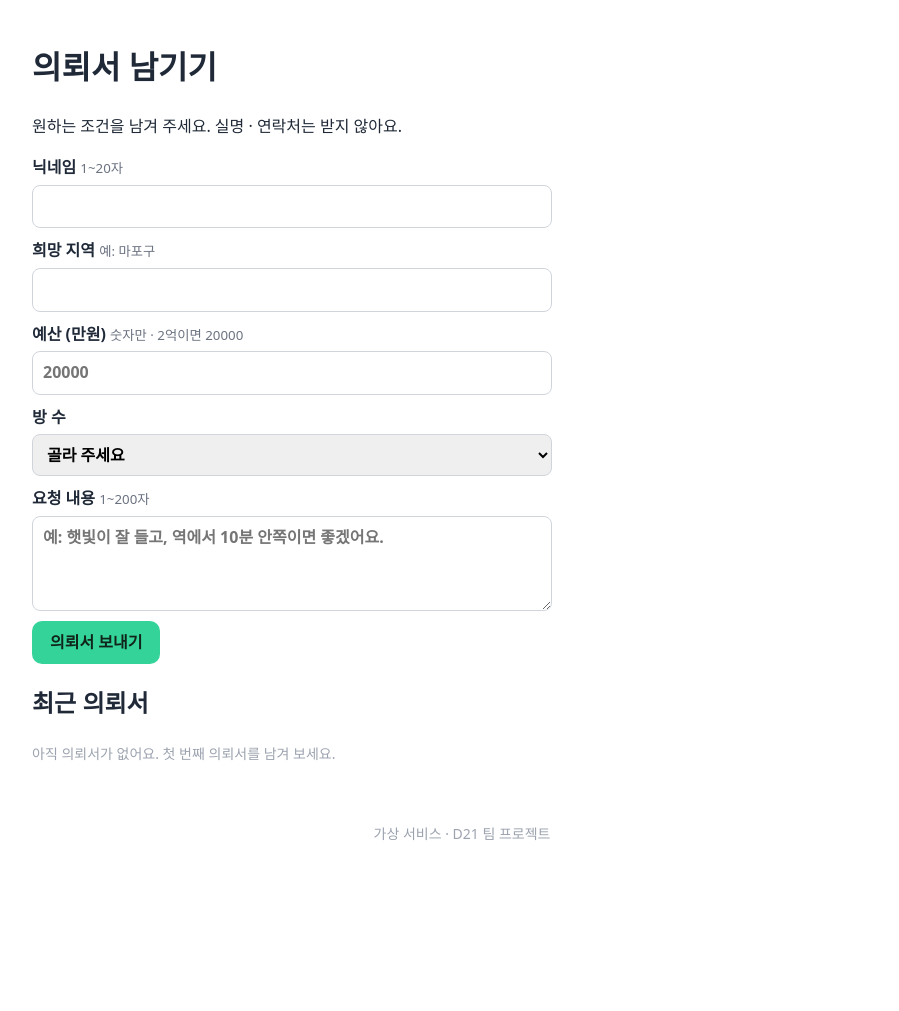
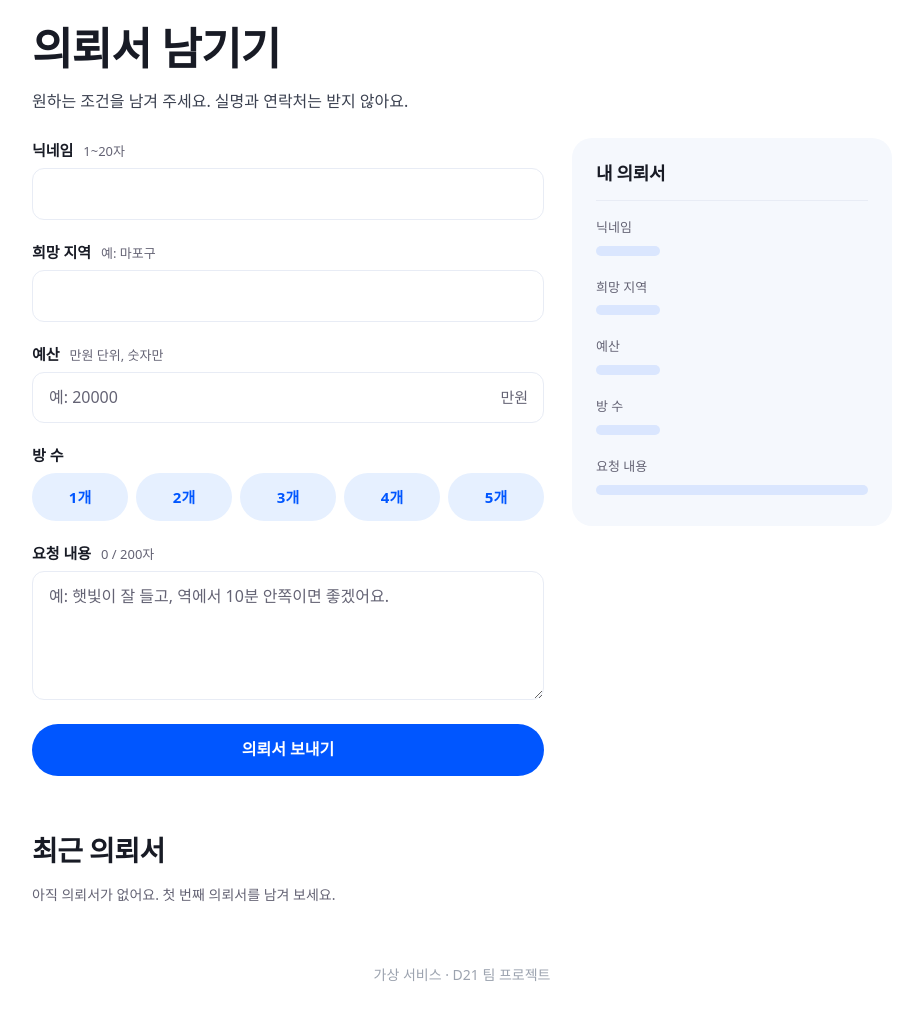
Before and after one commit to muzuksazo/jib-gyeol, a Flask app: page /request in a window 1280 px wide. Shown: the part 51-1062 px from the top of the page, without its empty margins (178-1077 px from the left). Before the commit the page ends 891 px from the top, so only its background shows below. Run offline with Flask 3, Linux system fonts and the light colour scheme; data that the repository does not hold is empty; some web fonts are replaced.

Commit message:
④ 의뢰서: 공통 디자인 적용 · 화면 개선 · DB CHECK 규칙
- 화면: 쓰는 대로 채워지는 '내 의뢰서', 예산을 읽는 말로(2억 5,000만원), 방 수 알약 버튼, 글자 수 표시
- 색 · 부품은 공통 디자인(--color-* 변수, .btn · .card · .card-soft · .chip)을 따름. static/request.css 는 이 화면 배치만 담당
- db.py: requests 표에 CHECK 규칙 추가 (닉네임 · 지역 · 예산 · 방 수 · 요청 내용) — listings 표는 그대로
- 테스트: DB가 직접 막는지 확인하는 10개 추가 (총 32개)

Co-Authored-By: Claude Fable 5.2 <noreply@anthropic.com>

```diff
--- a/pages/request_form.py
+++ b/pages/request_form.py
@@ -37,14 +37,39 @@ def save_request(values):
         con.close()
 
 
-def recent_requests(limit=5):
+def won_text(value):
+    """만원 단위 숫자를 읽는 말로: 20000 → '2억원', 25000 → '2억 5,000만원'. 숫자가 아니면 빈 글자."""
+    text = str(value if value is not None else "").strip()
+    if not (text.isascii() and text.isdigit()) or len(text) > 7 or int(text) < 1:
+        return ""
+    eok, rest = divmod(int(text), 10000)
+    parts = []
+    if eok:
+        parts.append(f"{eok}억")
+    if rest:
+        parts.append(f"{rest:,}만")
+    return " ".join(parts) + "원"
+
+
+def recent_requests(limit=6):
     con = db.get_db()
     try:
-        return con.execute(
+        rows = con.execute(
             "SELECT * FROM requests ORDER BY id DESC LIMIT ?", (limit,)
         ).fetchall()
     finally:
         con.close()
+    return [{**dict(row), "budget_text": won_text(row["budget"])} for row in rows]
+
+
+def show_form(values, errors):
+    return render_template(
+        "request.html",
+        values=values,
+        errors=errors,
+        budget_text=won_text(values.get("budget")),
+        recent=recent_requests(),
+    )
 
 
 @bp.route("/request", methods=["GET", "POST"])
@@ -53,12 +78,10 @@ def form():
         values, errors = validate_request(request.form)
         if errors:
             # 실패하면 redirect 하지 않아요. 쓴 값을 그대로 둔 채 400 으로 같은 화면을 다시 보여 줘요.
-            return render_template(
-                "request.html", values=values, errors=errors, recent=recent_requests()
-            ), 400
+            return show_form(values, errors), 400
 
         save_request(values)
         flash("의뢰서가 접수됐어요")
         return redirect(url_for("request_form.form"))   # PRG — 새로고침해도 두 번 저장되지 않아요
 
-    return render_template("request.html", values={}, errors={}, recent=recent_requests())
+    return show_form({}, {})
--- /dev/null
+++ b/static/request.css
@@ -0,0 +1,130 @@
+/* request.css — ④ 의뢰서 화면 전용 (담당: 팀원 B)
+   색 · 모양은 공통 디자인(style.css 의 --color-* 변수와 .btn · .card · .card-soft · .chip)을 그대로 따라요.
+   모든 규칙이 .req 안에만 적용돼서 다른 화면은 바꾸지 않아요. */
+
+/* ── 0. 공통 변수 받아 오기 ─────────────────────────
+   공통 style.css 에 변수가 있으면 그 값을 쓰고, 아직 없으면 DESIGN.md 에 적힌 같은 값을 써요. */
+.req {
+  --c-primary: var(--color-primary, #0056FF);
+  --c-primary-dark: var(--color-primary-dark, #0046D1);
+  --c-sub: var(--color-sub, #E6F0FF);
+  --c-chip: var(--color-chip, #DAE6FE);
+  --c-surface: var(--color-surface, #F5F8FD);
+  --c-text: var(--color-text, #181B25);
+  --c-text-sub: var(--color-text-sub, #3B4150);
+  --c-text-desc: var(--color-text-desc, #646374);
+  --c-border: var(--color-border, #E8ECF5);
+  --c-white: var(--color-white, #FFFFFF);
+  --c-error: var(--color-error, #D92D20);
+  --r-sm: var(--radius-sm, 12px);
+  --r: var(--radius, 20px);
+  --r-pill: var(--radius-pill, 999px);
+  --sh: var(--shadow, 0 6px 24px rgba(24, 27, 37, 0.07));
+
+  max-width: 920px; margin: 0 auto; color: var(--c-text); word-break: keep-all;
+}
+.req *, .req *::before, .req *::after { box-sizing: border-box; }
+
+/* ── 1. 이 화면만의 배치 ───────────────────────────── */
+.req .req-lead { color: var(--c-text-sub); margin: 0 0 24px; }
+.req .req-summary {
+  margin: 0 0 20px; padding: 12px 16px; border-radius: var(--r-sm); font-weight: 600;
+  color: var(--c-error); background: color-mix(in srgb, var(--c-error) 8%, var(--c-white));
+}
+
+/* 왼쪽: 쓰는 곳 · 오른쪽: 쓰는 대로 채워지는 의뢰서 */
+.req-cols { display: grid; grid-template-columns: minmax(0, 1fr) 320px; gap: 28px; align-items: start; }
+.req-form { display: grid; gap: 20px; }
+.req-form .req-field { margin: 0; padding: 0; border: 0; min-width: 0; }
+.req-form .req-field > label, .req-form legend { display: block; margin: 0 0 6px; padding: 0; font-weight: 600; font-size: 15px; }
+.req-form small { font-size: 13px; font-weight: 400; color: var(--c-text-desc); margin-left: 6px; }
+.req-form .error { margin: 6px 0 0; }
+
+/* 예산: 칸 안에 단위, 아래에 읽는 말 */
+.req-budget { position: relative; }
+.req-budget input { padding-right: 60px; font-variant-numeric: tabular-nums; }
+.req-budget span { position: absolute; right: 16px; top: 50%; transform: translateY(-50%); color: var(--c-text-desc); font-size: 15px; pointer-events: none; }
+.req-read { margin: 6px 0 0; font-size: 14px; font-weight: 600; color: var(--c-primary); }
+.req-read:empty { display: none; }
+
+/* 방 수: 한 번 눌러 고르는 알약 버튼 (고르기 전 = .btn-sub 색, 고른 뒤 = .btn 색) */
+.req-rooms { display: grid; grid-template-columns: repeat(5, 1fr); gap: 8px; }
+.req-rooms label { position: relative; display: block; margin: 0; cursor: pointer; }
+.req-rooms input { position: absolute; inset: 0; width: 100%; height: 100%; min-height: 0; margin: 0; padding: 0; border: 0; opacity: 0; cursor: pointer; }
+.req-rooms span {
+  display: grid; place-items: center; min-height: 48px; font-weight: 600; font-size: 15px;
+  color: var(--c-primary); background: var(--c-sub); border-radius: var(--r-pill);
+}
+.req-rooms label:hover span { background: var(--c-chip); }
+.req-rooms input:checked + span { background: var(--c-primary); color: var(--c-white); }
+.req-rooms input:focus-visible + span { outline: 3px solid var(--c-primary); outline-offset: 2px; }
+
+/* 틀린 칸 */
+.req-form .bad input:not([type="radio"]), .req-form .bad textarea { border-color: var(--c-error); }
+.req-form .bad .req-rooms span { box-shadow: inset 0 0 0 1px var(--c-error); }
+.req-form .bad .req-rooms input:checked + span { box-shadow: none; }
+
+.req-form button { width: 100%; min-height: 52px; margin-top: 4px; }
+
+/* 채워지는 의뢰서 (.card-soft) */
+.req-slip { position: sticky; top: 88px; }
+.req-slip h2 { font-size: 18px; margin: 0 0 16px; padding-bottom: 14px; border-bottom: 1px solid var(--c-border); }
+.req-slip dl { display: grid; gap: 14px; margin: 0; }
+.req-slip dt { font-size: 13px; color: var(--c-text-desc); margin: 0 0 2px; }
+.req-slip dd { margin: 0; font-size: 18px; font-weight: 700; letter-spacing: -0.02em; line-height: 1.35; overflow-wrap: anywhere; }
+.req-slip dd:empty::before { content: ""; display: block; width: 64px; height: 10px; margin: 8px 0 7px; border-radius: 5px; background: var(--c-chip); }
+.req-slip .req-slip-note dd { font-size: 15px; font-weight: 400; letter-spacing: 0; line-height: 1.6; white-space: pre-wrap; }
+.req-slip .req-slip-note dd:empty::before { width: 100%; }
+
+/* 최근 의뢰서 (.cards > .card) */
+.req .req-recent { margin: 56px 0 16px; }
+.req-list p { margin: 0; }
+.req-who { display: flex; align-items: baseline; justify-content: space-between; gap: 8px; }
+.req-who strong { font-size: 17px; overflow-wrap: anywhere; }
+.req-who .when { flex: none; color: var(--c-text-desc); font-size: 13px; }
+.req-tags { display: flex; flex-wrap: wrap; gap: 6px; margin: 12px 0 !important; }
+.req-text { color: var(--c-text-sub); font-size: 15px; overflow-wrap: anywhere; }
+.req .req-empty { color: var(--c-text-desc); }
+
+@media (max-width: 760px) {
+  .req-cols { grid-template-columns: minmax(0, 1fr); }
+  .req-slip { position: static; }
+}
+
+/* ── 2. 공통 스타일 보강 ────────────────────────────
+   공통 style.css (원님 · design/brand-identity) 의 제목 · 입력칸 · 버튼 · 카드 · 칩과 '같은 값'이에요.
+   그 스타일이 main 에 들어오기 전에도 같은 모양으로 보이게 하려고 넣었어요.
+   공통 스타일이 main 에 들어온 뒤에는 이 2번 구역을 통째로 지워도 모양이 그대로예요. */
+.req h1 { font-size: clamp(28px, 4vw, 44px); font-weight: 700; line-height: 1.3; letter-spacing: -0.02em; margin: 0 0 12px; }
+.req h2 { font-weight: 700; line-height: 1.3; letter-spacing: -0.02em; }
+.req h2.req-recent { font-size: clamp(22px, 3vw, 28px); }
+
+.req-form input:not([type="radio"]), .req-form textarea {
+  display: block; width: 100%; min-height: 48px; margin: 0; padding: 12px 16px;
+  font: inherit; color: var(--c-text); background: var(--c-white);
+  border: 1px solid var(--c-border); border-radius: var(--r-sm);
+}
+.req-form textarea { min-height: 120px; resize: vertical; }
+.req-form ::placeholder { color: var(--c-text-desc); }
+.req-form input:not([type="radio"]):focus, .req-form textarea:focus {
+  outline: none; border-color: var(--c-primary); box-shadow: 0 0 0 4px var(--c-sub);
+}
+.req .error { color: var(--c-error); font-size: 14px; }
+
+.req-form button {
+  display: inline-flex; align-items: center; justify-content: center; padding: 0 24px;
+  font: inherit; font-weight: 600; font-size: 16px;
+  border: 0; border-radius: var(--r-pill); cursor: pointer;
+  background: var(--c-primary); color: var(--c-white);
+}
+.req-form button:hover { background: var(--c-primary-dark); }
+.req-form button:focus-visible { outline: 3px solid var(--c-primary); outline-offset: 2px; }
+
+.req .card { background: var(--c-white); border-radius: var(--r); padding: 20px; box-shadow: var(--sh); }
+.req .card-soft { background: var(--c-surface); border-radius: var(--r); padding: 24px; }
+.req .cards { list-style: none; padding: 0; margin: 0; display: grid; gap: 16px; grid-template-columns: repeat(auto-fill, minmax(280px, 1fr)); }
+.req .chip {
+  display: inline-flex; align-items: center; gap: 4px; padding: 6px 12px;
+  background: var(--c-surface); color: var(--c-text);
+  border-radius: var(--r-pill); font-size: 14px; font-weight: 600; overflow-wrap: anywhere;
+}
--- a/templates/request.html
+++ b/templates/request.html
@@ -2,80 +2,131 @@
 {# ④ 의뢰서 — 담당: 팀원 B. 틀렸을 때 errors.칸이름 으로 문구, values.칸이름 으로 입력값 남기기 #}
 {% block title %}의뢰서 남기기{% endblock %}
 {% block head %}
-<style>
-  /* 이 화면에서만 쓰는 스타일이에요. 공통 스타일(style.css)은 원님 담당이라 건드리지 않았어요. */
-  .req-form { max-width: 520px; }
-  .req-form label { font-weight: 700; }
-  .req-form small { font-weight: 400; color: #6b7280; }
-  .req-form input, .req-form select, .req-form textarea {
-    display: block; width: 100%; box-sizing: border-box; margin-top: 4px;
-    font: inherit; padding: 8px 10px; border: 1.5px solid #d1d5db; border-radius: 8px;
-  }
-  .req-form .bad input, .req-form .bad select, .req-form .bad textarea { border-color: #b42318; background: #fef3f2; }
-  .req-form button { font: inherit; font-weight: 700; padding: 9px 18px; border: 0; border-radius: 10px; background: #34d399; color: #10241b; cursor: pointer; }
-  .req-summary { background: #fef3f2; padding: 8px 12px; border-radius: 8px; }
-  .req-list { list-style: none; padding: 0; }
-  .req-list li { border: 1px solid #e5e7eb; border-radius: 10px; padding: 10px 14px; margin: 8px 0; }
-  .req-list p { margin: 0; }
-  .req-list .when { color: #9ca3af; font-size: 13px; margin-left: 6px; }
-</style>
+{# 색 · 모양은 공통 디자인(style.css 변수와 .btn · .card · .card-soft · .chip)을 따라요. request.css 는 이 화면의 배치만 맡아요. #}
+<link rel="stylesheet" href="https://cdn.jsdelivr.net/gh/orioncactus/pretendard@v1.3.9/dist/web/static/pretendard.min.css">
+<link rel="stylesheet" href="{{ url_for('static', filename='request.css') }}">
 {% endblock %}
 {% block content %}
+<div class="req">
   <h1>의뢰서 남기기</h1>
-<p>원하는 조건을 남겨 주세요. 실명 · 연락처는 받지 않아요.</p>
+  <p class="req-lead">원하는 조건을 남겨 주세요. 실명과 연락처는 받지 않아요.</p>
 
   {% if errors %}
-<p class="error req-summary" role="alert">입력한 내용을 다시 확인해 주세요. 쓴 내용은 그대로 있어요.</p>
+  <p class="error req-summary" role="alert">{{ errors|length }}곳을 다시 확인해 주세요. 쓴 내용은 그대로 있어요.</p>
   {% endif %}
 
+  <div class="req-cols">
     {# 브라우저 검사(required · maxlength)는 안내판일 뿐 — 진짜 검사는 서버(validate.py)에서 #}
     <form class="req-form" method="post" action="{{ url_for('request_form.form') }}">
-  <label {% if errors.nickname %}class="bad"{% endif %}>닉네임 <small>1~20자</small>
-    <input name="nickname" value="{{ values.nickname or '' }}" required maxlength="20">
+      <div class="req-field {% if errors.nickname %}bad{% endif %}">
+        <label for="req-nickname">닉네임 <small>1~20자</small></label>
+        <input id="req-nickname" name="nickname" value="{{ values.nickname or '' }}" required maxlength="20"
+               autocomplete="off" {% if errors.nickname %}aria-invalid="true" aria-describedby="err-nickname"{% endif %}>
+        {% if errors.nickname %}<p class="error" id="err-nickname">{{ errors.nickname }}</p>{% endif %}
+      </div>
+
+      <div class="req-field {% if errors.region %}bad{% endif %}">
+        <label for="req-region">희망 지역 <small>예: 마포구</small></label>
+        <input id="req-region" name="region" value="{{ values.region or '' }}" required maxlength="20"
+               {% if errors.region %}aria-invalid="true" aria-describedby="err-region"{% endif %}>
+        {% if errors.region %}<p class="error" id="err-region">{{ errors.region }}</p>{% endif %}
+      </div>
+
+      <div class="req-field {% if errors.budget %}bad{% endif %}">
+        <label for="req-budget">예산 <small>만원 단위, 숫자만</small></label>
+        <div class="req-budget">
+          <input id="req-budget" name="budget" value="{{ values.budget or '' }}" required inputmode="numeric"
+                 placeholder="예: 20000" {% if errors.budget %}aria-invalid="true" aria-describedby="err-budget"{% endif %}>
+          <span>만원</span>
+        </div>
+        <p class="req-read" data-read="budget" aria-live="polite">{% if budget_text %}{{ budget_text }}까지{% endif %}</p>
+        {% if errors.budget %}<p class="error" id="err-budget">{{ errors.budget }}</p>{% endif %}
+      </div>
+
+      <fieldset class="req-field {% if errors.rooms %}bad{% endif %}" {% if errors.rooms %}aria-describedby="err-rooms"{% endif %}>
+        <legend>방 수</legend>
+        <div class="req-rooms">
+          {% for n in range(1, 6) %}
+          <label>
+            <input type="radio" name="rooms" value="{{ n }}" required {% if values.rooms == n|string %}checked{% endif %}>
+            <span>{{ n }}개</span>
           </label>
-  {% if errors.nickname %}<p class="error">{{ errors.nickname }}</p>{% endif %}
+          {% endfor %}
+        </div>
+        {% if errors.rooms %}<p class="error" id="err-rooms">{{ errors.rooms }}</p>{% endif %}
+      </fieldset>
 
-  <label {% if errors.region %}class="bad"{% endif %}>희망 지역 <small>예: 마포구</small>
-    <input name="region" value="{{ values.region or '' }}" required maxlength="20">
-  </label>
-  {% if errors.region %}<p class="error">{{ errors.region }}</p>{% endif %}
+      <div class="req-field {% if errors.message %}bad{% endif %}">
+        <label for="req-message">요청 내용 <small data-count="message">1~200자</small></label>
+        <textarea id="req-message" name="message" rows="4" required maxlength="200"
+                  placeholder="예: 햇빛이 잘 들고, 역에서 10분 안쪽이면 좋겠어요."
+                  {% if errors.message %}aria-invalid="true" aria-describedby="err-message"{% endif %}>{{ values.message or '' }}</textarea>
+        {% if errors.message %}<p class="error" id="err-message">{{ errors.message }}</p>{% endif %}
+      </div>
 
-  <label {% if errors.budget %}class="bad"{% endif %}>예산 (만원) <small>숫자만 · 2억이면 20000</small>
-    <input name="budget" value="{{ values.budget or '' }}" required inputmode="numeric" placeholder="20000">
-  </label>
-  {% if errors.budget %}<p class="error">{{ errors.budget }}</p>{% endif %}
-
-  <label {% if errors.rooms %}class="bad"{% endif %}>방 수
-    <select name="rooms" required>
-      <option value="">골라 주세요</option>
-      {% for n in range(1, 6) %}
-      <option value="{{ n }}" {% if values.rooms == n|string %}selected{% endif %}>{{ n }}개</option>
-      {% endfor %}
-    </select>
-  </label>
-  {% if errors.rooms %}<p class="error">{{ errors.rooms }}</p>{% endif %}
-
-  <label {% if errors.message %}class="bad"{% endif %}>요청 내용 <small>1~200자</small>
-    <textarea name="message" rows="3" required maxlength="200"
-              placeholder="예: 햇빛이 잘 들고, 역에서 10분 안쪽이면 좋겠어요.">{{ values.message or '' }}</textarea>
-  </label>
-  {% if errors.message %}<p class="error">{{ errors.message }}</p>{% endif %}
-
-  <button>의뢰서 보내기</button>
+      <button class="btn">의뢰서 보내기</button>
     </form>
 
-<h2>최근 의뢰서</h2>
+    {# 쓰는 동안 옆에서 채워지는 의뢰서. 스크립트가 꺼져 있어도 서버가 받은 값으로 채워져요. #}
+    <aside class="card-soft req-slip" aria-label="지금까지 쓴 의뢰서">
+      <h2>내 의뢰서</h2>
+      <dl>
+        <div><dt>닉네임</dt><dd data-slip="nickname">{{ values.nickname or '' }}</dd></div>
+        <div><dt>희망 지역</dt><dd data-slip="region">{{ values.region or '' }}</dd></div>
+        <div><dt>예산</dt><dd data-slip="budget">{% if budget_text %}{{ budget_text }}까지{% endif %}</dd></div>
+        <div><dt>방 수</dt><dd data-slip="rooms">{% if values.rooms in ('1', '2', '3', '4', '5') %}{{ values.rooms }}개{% endif %}</dd></div>
+        <div class="req-slip-note"><dt>요청 내용</dt><dd data-slip="message">{{ values.message or '' }}</dd></div>
+      </dl>
+    </aside>
+  </div>
+
+  <h2 class="req-recent">최근 의뢰서</h2>
   {% if recent %}
-<ul class="req-list">
+  <ul class="cards req-list">
     {% for r in recent %}
-  <li>
-    <p><strong>{{ r.nickname }}</strong><span class="when">{{ r.created_at }}</span></p>
-    <p>{{ r.region }} · 예산 {{ r.budget }}만원 · 방 {{ r.rooms }}개</p>
-    <p>{{ r.message }}</p>
+    <li class="card">
+      <p class="req-who"><strong>{{ r.nickname }}</strong><span class="when">{{ r.created_at }}</span></p>
+      <p class="req-tags"><span class="chip chip-soft">{{ r.region }}</span><span class="chip chip-soft">{{ r.budget_text }}까지</span><span class="chip chip-soft">방 {{ r.rooms }}개</span></p>
+      <p class="req-text">{{ r.message }}</p>
     </li>
     {% endfor %}
   </ul>
   {% else %}
-<p class="todo">아직 의뢰서가 없어요. 첫 번째 의뢰서를 남겨 보세요.</p>
+  <p class="todo req-empty">아직 의뢰서가 없어요. 첫 번째 의뢰서를 남겨 보세요.</p>
   {% endif %}
+</div>
+
+<script>
+  // 쓰는 동안 옆의 의뢰서를 채워 주는 편의 기능이에요. 검사와 저장은 전부 서버가 해요.
+  (function () {
+    var form = document.querySelector(".req-form");
+    if (!form) return;
+
+    function won(text) {            // 20000 → "2억원", 25000 → "2억 5,000만원"
+      if (!/^\d{1,7}$/.test(text) || Number(text) < 1) return "";
+      var eok = Math.floor(text / 10000), rest = text % 10000, parts = [];
+      if (eok) parts.push(eok + "억");
+      if (rest) parts.push(rest.toLocaleString("ko-KR") + "만");
+      return parts.join(" ") + "원";
+    }
+    function put(selector, text) {
+      var el = document.querySelector(selector);
+      if (el) el.textContent = text;
+    }
+    function sync() {
+      var data = new FormData(form);
+      var budget = won(String(data.get("budget") || "").trim());
+      var message = String(data.get("message") || "");
+      put('[data-slip="nickname"]', String(data.get("nickname") || "").trim());
+      put('[data-slip="region"]', String(data.get("region") || "").trim());
+      put('[data-slip="budget"]', budget ? budget + "까지" : "");
+      put('[data-read="budget"]', budget ? budget + "까지" : "");
+      put('[data-slip="rooms"]', data.get("rooms") ? data.get("rooms") + "개" : "");
+      put('[data-slip="message"]', message.trim());
+      put('[data-count="message"]', message.trim().length + " / 200자");
+    }
+    form.addEventListener("input", sync);
+    sync();
+  })();
+</script>
 {% endblock %}
```
Also changed, not shown: db.py (+7 -6 lines), tests/test_request_form.py (+31 -0 lines). Lines whose indentation alone changed are shown as unchanged.
